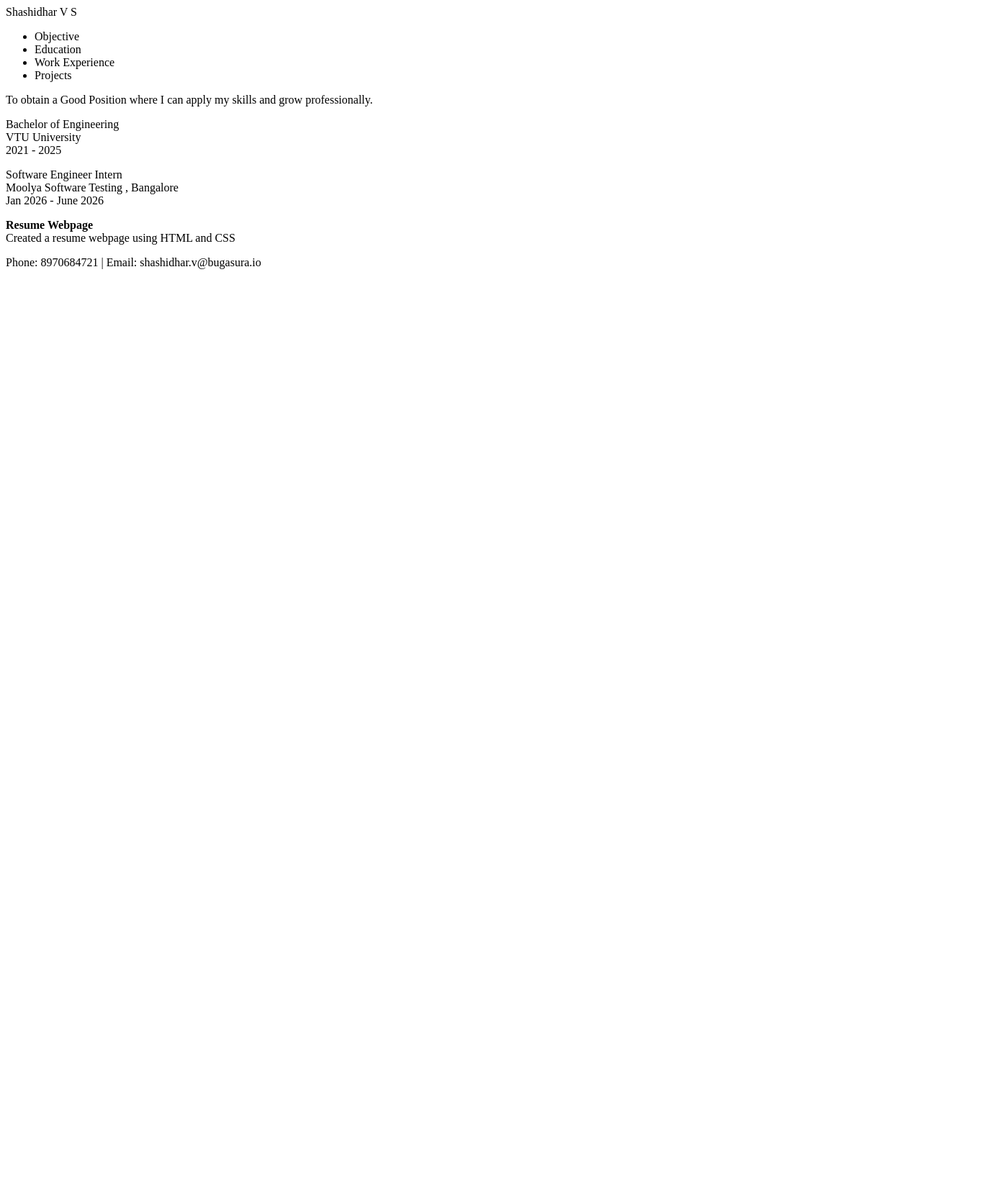
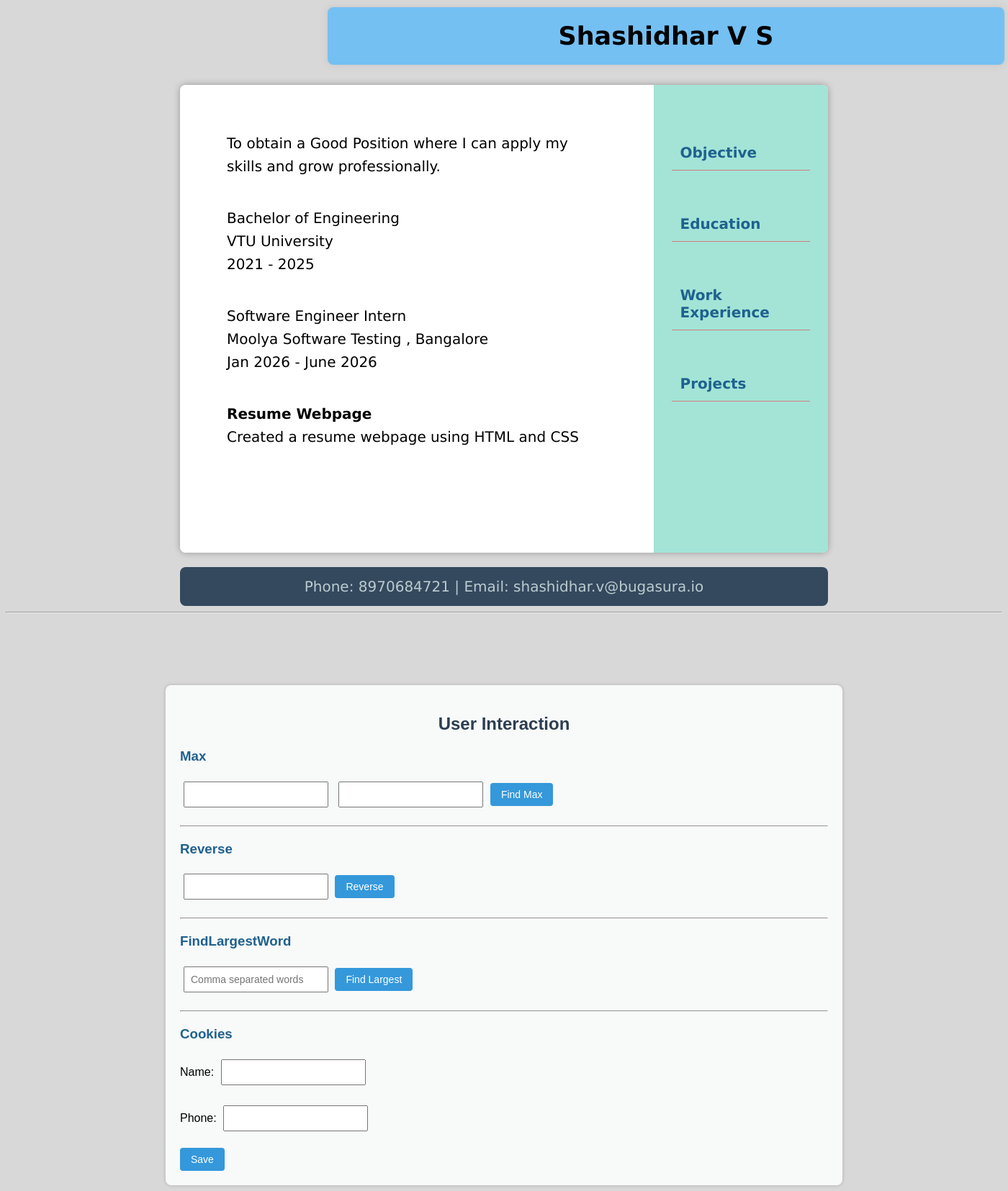
Before and after one commit to Shashidhar-bugasura/Traing, a PHP site: page /HTML/Shashidhar_bugasura.html in a window 1400 px wide. Shown: the whole page at 72% size. Before the commit the page ends 374 px from the top, so only its background shows below. Run offline with PHP 8.4, Linux system fonts and the light colour scheme.

Commit message:
New JavaScript Folder added and Updated HTML and CSS

```diff
--- a/CSS/Shashidhar_bugasura.css
+++ b/CSS/Shashidhar_bugasura.css
@@ -10,7 +10,7 @@ body {
 }
 
 #header {
-    position:fixed;
+    position: absolute;
     top: 10px;
     left: 455px;
     width: 900px;
@@ -78,3 +78,54 @@ body {
     font-size: 20px;
     border-radius: 8px;
 }
+
+#interaction {
+    width: 900px;
+    margin: auto;
+    margin-top: 100px;
+    background-color: #F8F9F9;
+    padding: 20px;
+    border-radius: 8px;
+    box-shadow: 0 0 5px rgba(0,0,0,0.2);
+    font-family: Arial, sans-serif;
+}
+
+#interaction h2 {
+    text-align: center;
+    color: #2C3E50;
+}
+
+#interaction h3 {
+    color: #1F618D;
+}
+
+#interaction input {
+    padding: 8px;
+    margin: 5px;
+    font-size: 14px;
+}
+
+#interaction button {
+    padding: 8px 15px;
+    font-size: 14px;
+    background-color: #3498DB;
+    color: white;
+    border: none;
+    border-radius: 4px;
+    cursor: pointer;
+}
+
+#interaction button:hover {
+    background-color: #2E86C1;
+}
+
+#interaction span,
+#interaction div {
+    margin-left: 15px;
+    font-weight: bold;
+    color: #C0392B;
+}
+
+#interaction hr {
+    margin: 20px 0;
+}
--- a/HTML/Shashidhar_bugasura.html
+++ b/HTML/Shashidhar_bugasura.html
@@ -2,6 +2,7 @@
 <html>
 <head>
 	<title>My Resume</title>
+	<link rel="stylesheet" href="../CSS/Shashidhar_bugasura.css">
 </head>
 <body>
 	<div id="main">
@@ -48,5 +49,40 @@
 				Phone: 8970684721 | Email: shashidhar.v@bugasura.io
 			</div>
 	</div>
+
+	<hr>
+
+	<div id="interaction">
+		<h2>User Interaction</h2>
+
+		<h3>Max</h3>
+		<input type="number" id="num1">
+		<input type="number" id="num2">
+		<button onclick="showMax()">Find Max</button>
+		<span id="max"></span>
+
+		<hr>
+
+		<h3>Reverse</h3>
+		<input type="text" id="revString">
+		<button onclick="showReverse()">Reverse</button>
+		<div id="reverse"></div>
+
+		<hr>
+
+		<h3>FindLargestWord</h3>
+		<input type="text" id="wordList" placeholder="Comma separated words">
+		<button onclick="showLargestWord()">Find Largest</button>
+		<div id="largestWord"></div>
+
+		<hr>
+
+		<h3>Cookies</h3>
+		Name: <input type="text" id="username"><br><br>
+		Phone: <input type="text" id="phone"><br><br>
+		<button onclick="saveCookie()">Save</button>
+	</div>
+
+	<script src="../JAVASCRIPT/Shashidhar_bugasura.js"></script>
 </body>
 </html>
--- /dev/null
+++ b/JAVASCRIPT/Shashidhar_bugasura.js
@@ -0,0 +1,81 @@
+function max(a, b) {
+    if (a > b) {
+        return a;
+    } else {
+        return b;
+    }
+}
+
+function showMax() {
+    let a = Number(document.getElementById("num1").value);
+    let b = Number(document.getElementById("num2").value);
+    document.getElementById("max").innerText = " Max = " + max(a, b);
+}
+
+
+function reverse(str) {
+    let result = "";
+    for (let i = str.length - 1; i >= 0; i--) {
+        result += str[i];
+    }
+    return result;
+}
+
+function showReverse() {
+    let s = document.getElementById("revString").value;
+    document.getElementById("reverse").innerText = reverse(s);
+}
+
+
+function FindLongestWord(words) {
+    let longest = "";
+    for (let i = 0; i < words.length; i++) {
+        if (words[i].length > longest.length) {
+            longest = words[i];
+        }
+    }
+    return longest;
+}
+
+function showLargestWord() {
+    let input = document.getElementById("wordList").value;
+    let words = input.split(",");
+    document.getElementById("largestWord").innerHTML =
+        FindLongestWord(words);
+}
+
+
+function saveCookie() {
+    let name = document.getElementById("username").value;
+    let phone = document.getElementById("phone").value;
+
+    document.cookie = "username=" + name;
+    document.cookie = "phone=" + phone;
+
+    alert("Details saved in cookie");
+}
+
+
+window.onload = function () {
+    let cookies = document.cookie.split(";");
+
+    let name = "";
+    let phone = "";
+
+    for (let i = 0; i < cookies.length; i++) {
+        let c = cookies[i].trim();
+
+        if (c.startsWith("username=")) {
+            name = c.substring(9);
+        }
+        if (c.startsWith("phone=")) {
+            phone = c.substring(6);
+        }
+    }
+
+    if (name !== "") {
+        document.getElementById("header").innerHTML = name;
+        document.getElementById("footer").innerHTML =
+            "Phone: " + phone;
+    }
+};
```
Lines whose indentation alone changed are shown as unchanged.
